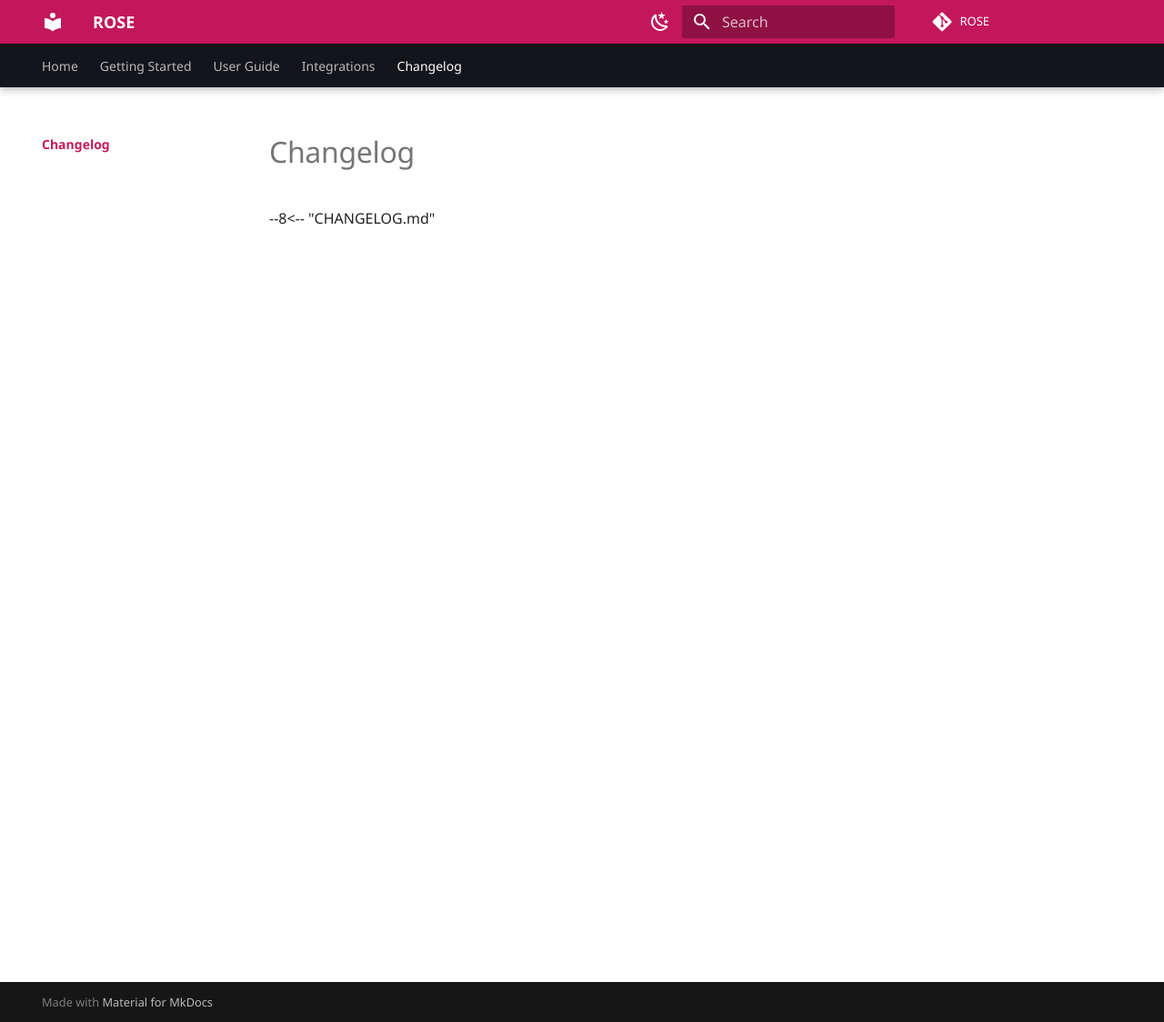
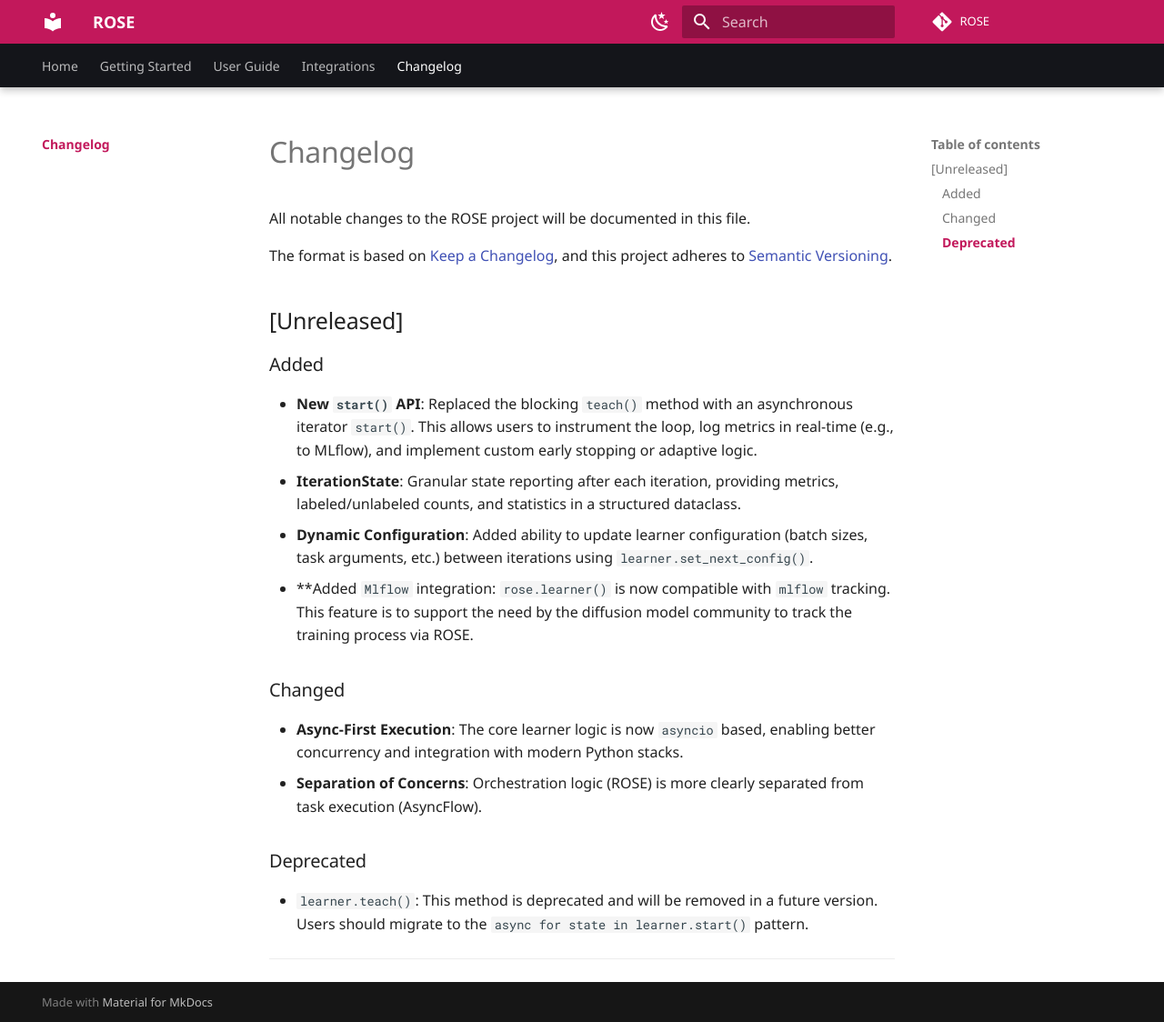
Before and after one commit to radical-cybertools/ROSE, an MkDocs documentation site: the page built from docs/changelog.md, in a window 1280 px wide and 1124 px high. Shown: the whole window at 91% size. Built offline with MkDocs 1.6.1 and Material for MkDocs 9.7.7, drawn with Linux system fonts in a browser that asks for light colours; some web fonts are replaced; comment, search, counter and statistics services are not loaded.

Commit message:
update change logs

```diff
--- a/CHANGELOG.md
+++ b/CHANGELOG.md
@@ -10,10 +10,9 @@ and this project adheres to [Semantic Versioning](https://semver.org/spec/v2.0.0
 
 ### Added
 - **New `start()` API**: Replaced the blocking `teach()` method with an asynchronous iterator `start()`. This allows users to instrument the loop, log metrics in real-time (e.g., to MLflow), and implement custom early stopping or adaptive logic.
-- **AsyncFlow Integration**: Deep integration with `radical.asyncflow` for flexible task execution across various backends (Concurrent, Slurm, etc.).
 - **IterationState**: Granular state reporting after each iteration, providing metrics, labeled/unlabeled counts, and statistics in a structured dataclass.
 - **Dynamic Configuration**: Added ability to update learner configuration (batch sizes, task arguments, etc.) between iterations using `learner.set_next_config()`.
-- **Decorator-based Task Registration**: Streamlined API for registering simulation, training, and active learning tasks.
+- **Added `Mlflow` integration: `rose.learner()` is now compatible with `mlflow` tracking. This feature is to support the need by the diffusion model community to track the training process via ROSE.
 
 ### Changed
 - **Async-First Execution**: The core learner logic is now `asyncio` based, enabling better concurrency and integration with modern Python stacks.
--- a/mkdocs.yml
+++ b/mkdocs.yml
@@ -73,6 +73,8 @@ markdown_extensions:
   - pymdownx.emoji:
       emoji_index: !!python/name:material.extensions.emoji.twemoji
       emoji_generator: !!python/name:material.extensions.emoji.to_svg
+  - pymdownx.snippets:
+      check_paths: true
   - attr_list
   - md_in_html
 
```
